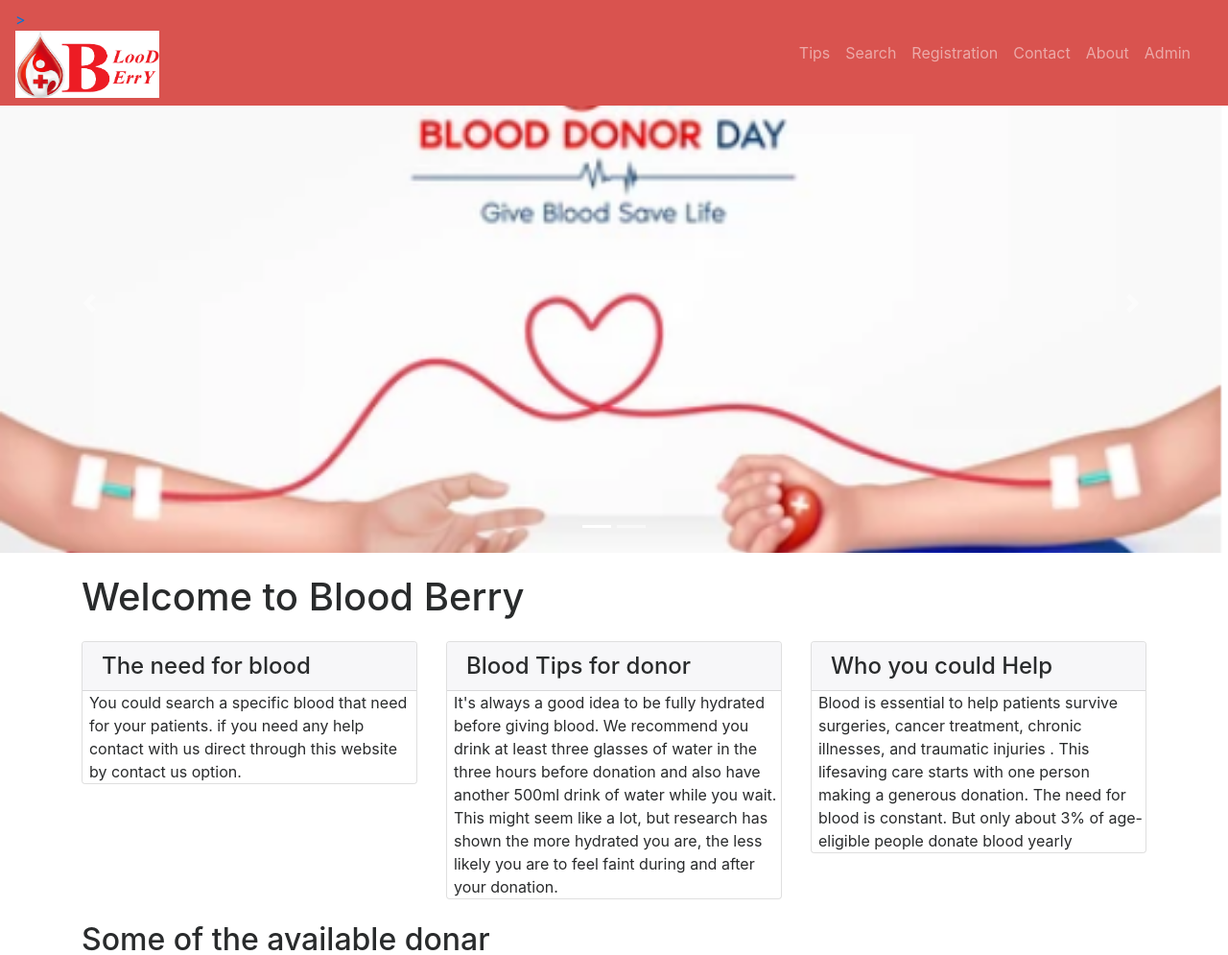
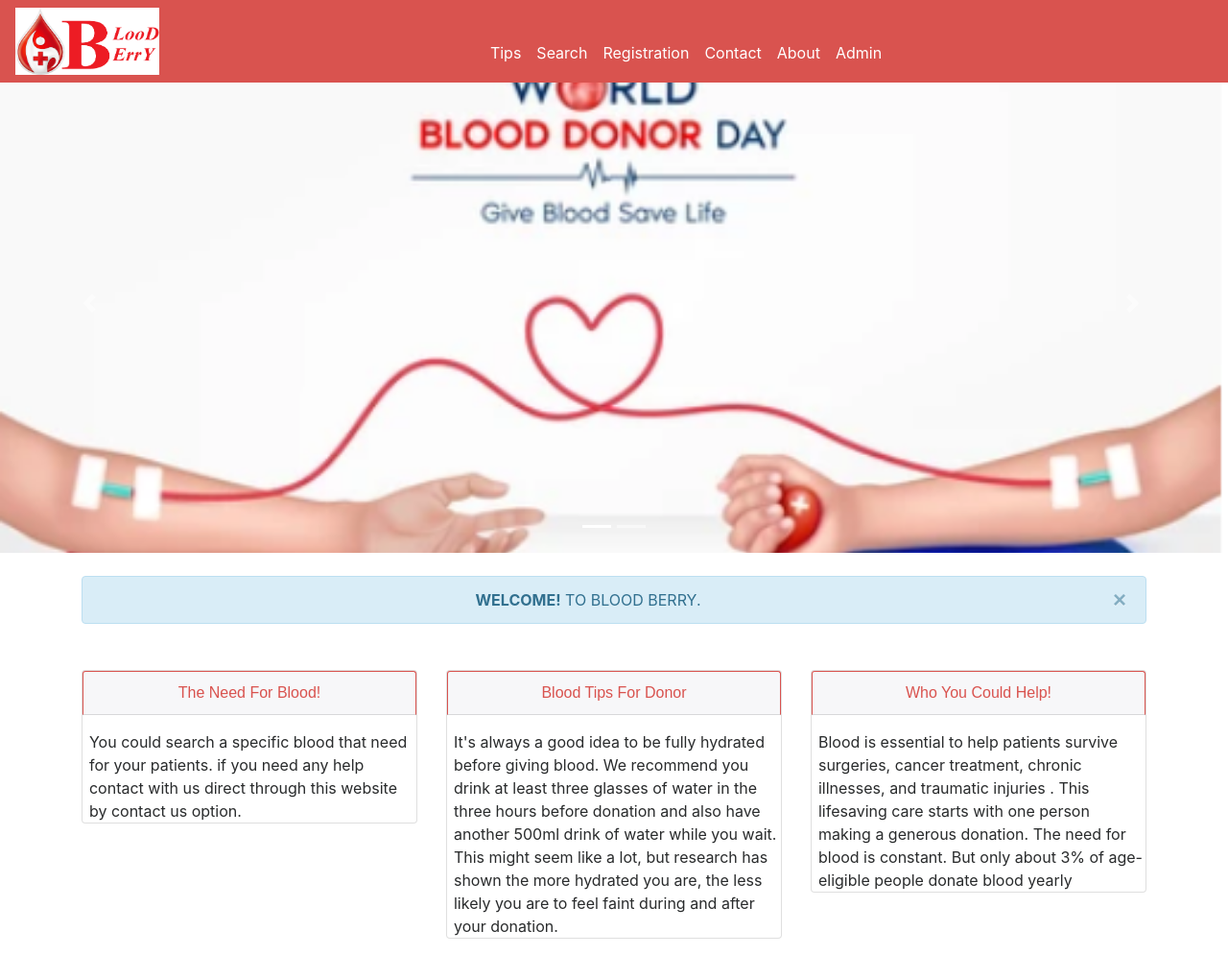
Before and after one commit to ZubaerJewel/Blood-Berry, a PHP site: page / in a window 1280 px wide. Shown: the top 995 px of the page at 96% size. Run offline with PHP 8.4, Linux system fonts and the light colour scheme; data that the repository does not hold is empty.

Commit message:
changing done to some text design of two pages

```diff
--- a/includes/header.php
+++ b/includes/header.php
@@ -12,41 +12,37 @@
 </style>
 
 
-   <nav class="navbar fixed-top navbar-toggleable-md navbar-inverse bg-danger ">
-<a class="logo"  href = "index.php">><img src ="images/blood_berry1.PNG"></a> <!--Logo Design-->
 
-	  <button class="navbar-toggler navbar-toggler-right" type="button" data-toggle="collapse" data-target="#navbarExample"
-	  aria-controls="navbarExample" aria-expanded="false" aria-label="Toggle navigation">
+<nav class="navbar fixed-top navbar-toggleable-md navbar-inverse bg-danger">
+        <button class="navbar-toggler navbar-toggler-right" type="button" data-toggle="collapse" data-target="#navbarExample" aria-controls="navbarExample" aria-expanded="false" aria-label="Toggle navigation">
             <span class="navbar-toggler-icon"></span>
         </button>
+				<a class="logo"  href = "index.php"><img src ="images/blood_berry1.PNG"></a> <!--Logo Design-->
+			<div class="container-fluid  ">
 
 
-
-        <div class="container ">
 				<a class="navbar-brand" href="index.php"></a>
-            <div class="collapse navbar-collapse" id="navbarExample">
-                <ul class="navbar-nav ml-auto">
-
+				<div class="collapse navbar-collapse " id="navbarExample">
+                <ul class="navbar-nav ml-auto ">
 					<li class="nav-item">
-                        <a class="nav-link" href="page.php?type=donor">Tips</a>
+                        <a class="nav-link text-white" href="page.php?type=donor">Tips</a>
                     </li>
 					<li class="nav-item">
-                        <a class="nav-link" href="search-donor.php">Search</a>
+                        <a class="nav-link text-white" href="search-donor.php">Search</a>
                     </li>
 
 					<li class="nav-item">
-                        <a class="nav-link" href="become-donar.php">Registration</a>
-
+                        <a class="nav-link text-white" href="become-donar.php">Registration</a>
 					</li>
 					<li class="nav-item">
-                        <a class="nav-link" href="contact.php">Contact</a>
+                        <a class="nav-link text-white" href="contact.php">Contact</a>
                     </li>
 					<li class="nav-item">
 
-                        <a class="nav-link" href="page.php?type=aboutus">About</a>
+                        <a class="nav-link   text-white" href="page.php?type=aboutus">About</a>
                     </li>
 					<li class="nav-item">
-                        <a class="nav-link" href="admin/index.php">Admin</a>
+                        <a class="nav-link text-white" href="admin/index.php">Admin</a>
 
                     </li>
 
@@ -54,4 +50,5 @@
                 </ul>
 				</div>
 			</div>
+
     </nav>
--- a/index.php
+++ b/index.php
@@ -45,38 +45,44 @@ include('includes/config.php');
 
     <!-- Page Content -->
     <div class="container">
+		<div class="alert alert-info my-4 text-center text-uppercase alert-dismissible">
+			<button type="button" class="close" data-dismiss="alert">&times;</button>
+				<strong>Welcome!</strong> To Blood Berry.
+		</div>
 
-        <h1 class="my-4">Welcome to Blood Berry</h1>
 
         <!-- Marketing Icons Section -->
-        <div class="row">
+
+        <div class="row my-5">
             <div class="col-lg-4 mb-4">
                 <div class="card">
-                    <h4 class="card-header">The need for blood</h4>
-
-                        <p class="card-text" style="padding-left:2%">You could search a specific blood that need for your patients.
-						if you need any help contact with us direct through this website by contact us option. </p>
+						<button type="button" class="btn btn-outline-danger  card-header">The Need For Blood!</button>
+							<!-- <h4 class="card-header"></h4>-->
+							<p class="card-text  mt-3" style="padding-left:2%">You could search a specific blood that need for your patients.
+								if you need any help contact with us direct through this website by contact us option.
+							</p>
                 </div>
             </div>
             <div class="col-lg-4 mb-4">
                 <div class="card">
-                    <h4 class="card-header">Blood Tips for donor</h4>
-
-                        <p class="card-text" style="padding-left:2%">It's always a good idea to be fully hydrated before giving blood.
-						We recommend you drink at least three glasses of water in the three hours before donation and also have another 500ml drink of water while you wait.
-						This might seem like a lot, but research has shown the more hydrated you are, the less likely you are to feel faint during and after your donation. </p>
+					<button type="button" class="btn btn-outline-danger  card-header">Blood Tips For Donor</button>
+						<p class="card-text  mt-3" style="padding-left:2%">It's always a good idea to be fully hydrated before giving blood.
+							We recommend you drink at least three glasses of water in the three hours before donation and also have another 500ml drink of water while you wait.
+							This might seem like a lot, but research has shown the more hydrated you are, the less likely you are to feel faint during and after your donation.
+						</p>
                 </div>
             </div>
             <div class="col-lg-4 mb-4">
                 <div class="card">
-                    <h4 class="card-header">Who you could Help</h4>
-
-                        <p class="card-text" style="padding-left:2%"> Blood is essential to help patients survive surgeries, cancer treatment, chronic illnesses, and traumatic injuries
-						. This lifesaving care starts with one person making a generous donation.
-						The need for blood is constant. But only about 3% of age-eligible people donate blood yearly </p>
+					<button type="button" class="btn btn-outline-danger card-header">Who You Could Help!</button>
+						<p class="card-text mt-3" style="padding-left:2%"> Blood is essential to help patients survive surgeries, cancer treatment, chronic illnesses, and traumatic injuries
+							. This lifesaving care starts with one person making a generous donation.
+							The need for blood is constant. But only about 3% of age-eligible people donate blood yearly
+						</p>
                 </div>
             </div>
         </div>
+		</div>
         <!-- /.row -->
 
         <!-- Portfolio Section -->
@@ -98,7 +104,7 @@ if($query->rowCount() > 0)
 
 					<div class="col-lg-4 col-sm-6 portfolio-item">
 						<div class="card h-100">
-							<a href="#"><img class="card-img-top img-fluid" src="images/<?php echo htmlentities($result->Profile);?>" alt="" ></a>
+							<a href="#"><img class="card-img-top img-fluid rounded-circle style="width:50px height:60px" src="images/<?php echo htmlentities($result->Profile);?>" alt="" ></a>
 							<div class="card-block">
 								<h4 class="card-title"><a href="#"><?php echo htmlentities($result->FullName);?></a></h4>
 										<p class="card-text"><b>Email Address :</b> <?php echo htmlentities($result->EmailId);?></p>
```
Lines whose indentation alone changed are shown as unchanged.
